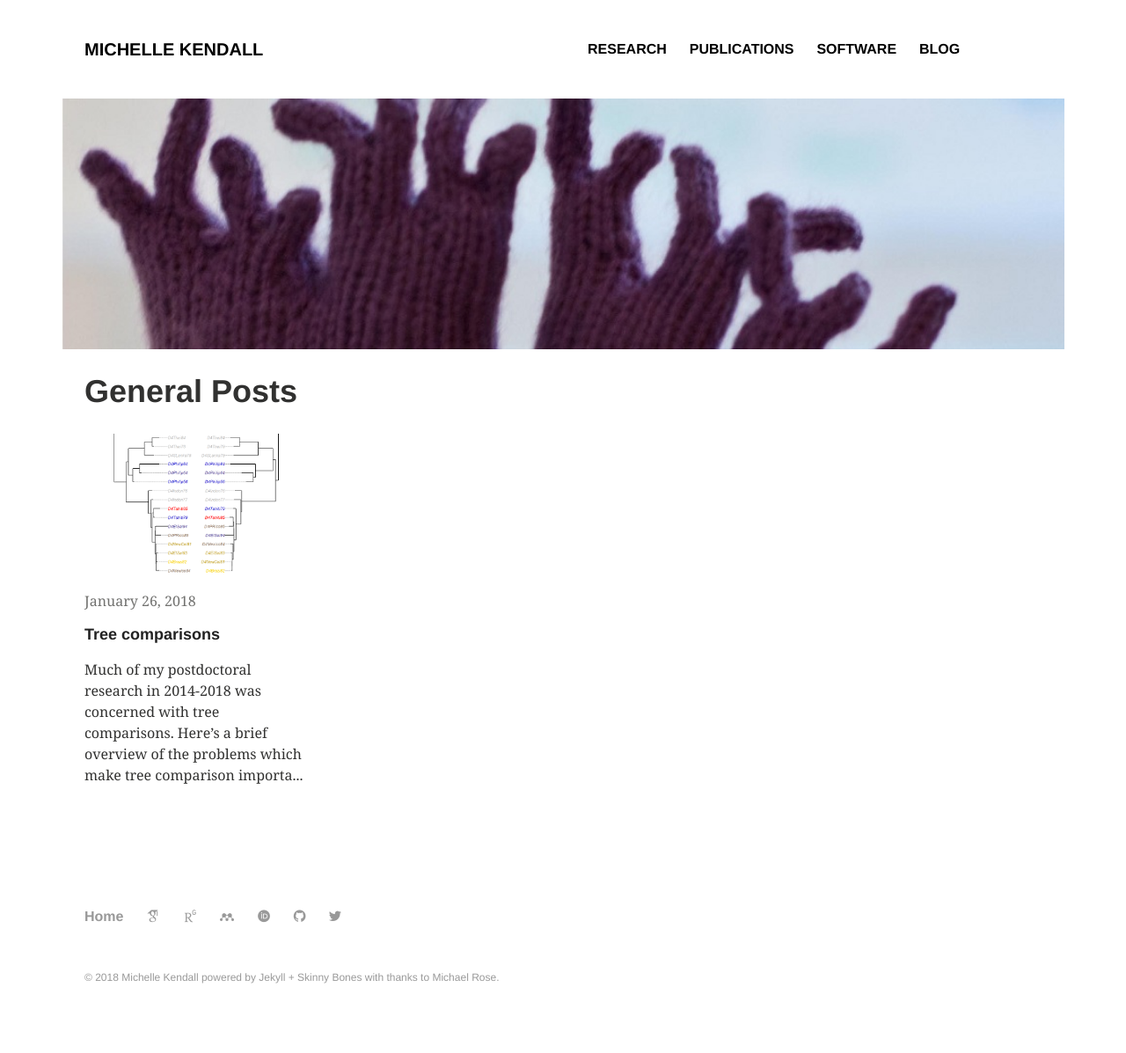
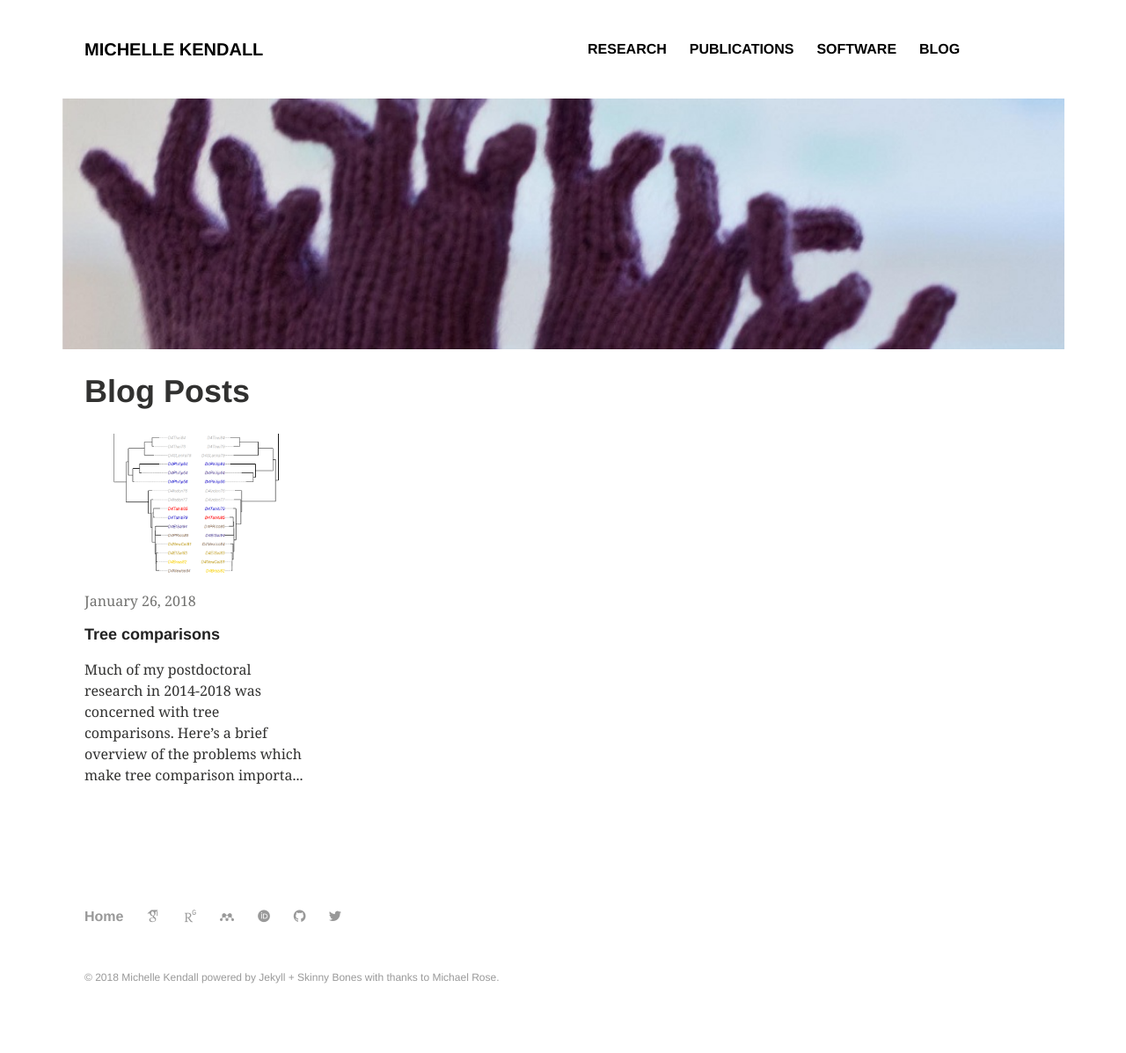
Before and after one commit to MichelleKendall/MichelleKendall.github.io, a Jekyll site: the page built from archive-general.md, in a window 1280 px wide. Shown: the whole page at 88% size. Built offline with Jekyll 4.4.1, drawn with Linux system fonts in a browser that asks for light colours; some web fonts are replaced; comment, search, counter and statistics services are not loaded.

Commit message:
Updating blog url and title

```diff
--- a/_data/navigation.yml
+++ b/_data/navigation.yml
@@ -16,6 +16,6 @@
   image: treespace_tree.jpg
 
 - title: Blog
-  url: /general
+  url: /blog/
   excerpt: "Blog posts"
   image: blog_thumbnail.png
--- a/archive-general.md
+++ b/archive-general.md
@@ -1,7 +1,7 @@
 ---
 layout: archive
-permalink: /general
-title: "General Posts"
+permalink: /blog
+title: "Blog Posts"
 image:
   feature: knitted_tree_banner.jpg
 ---
```
